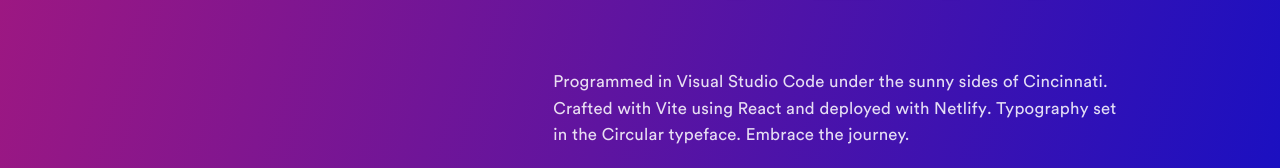
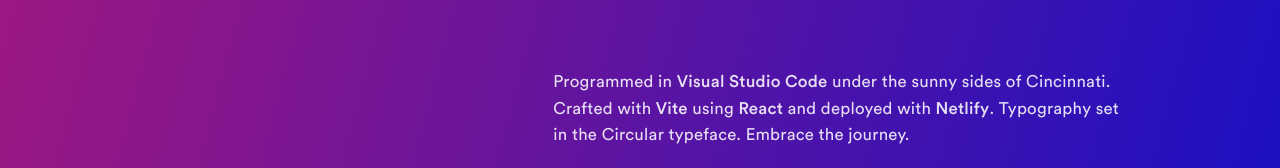
Before and after one commit to jordanutz/jordanutz.com, a React (Vite) app: page / in a window 1280 px wide. Shown: the part 3100-3268 px from the top of the page. Built offline with nearby package versions, Linux system fonts and the light colour scheme.

Commit message:
minor css changes

```diff
--- a/src/styles/cover.css
+++ b/src/styles/cover.css
@@ -17,4 +17,10 @@
       margin: 0 auto;
     }
   }
+
+  footer {
+    a {
+      font-family: var(--tertiary-font);
+    }
+  }
 }
```
